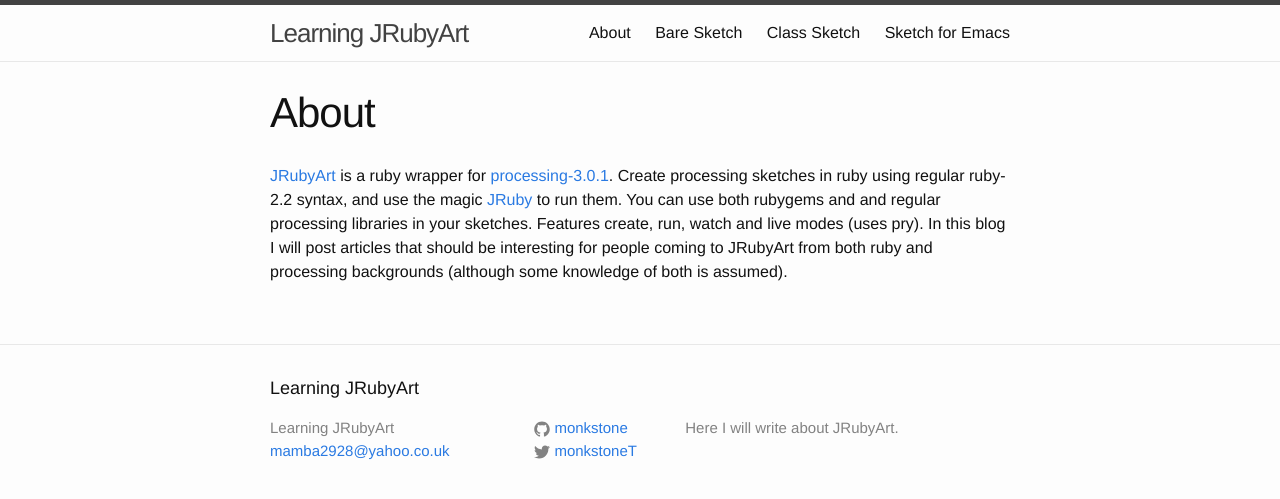
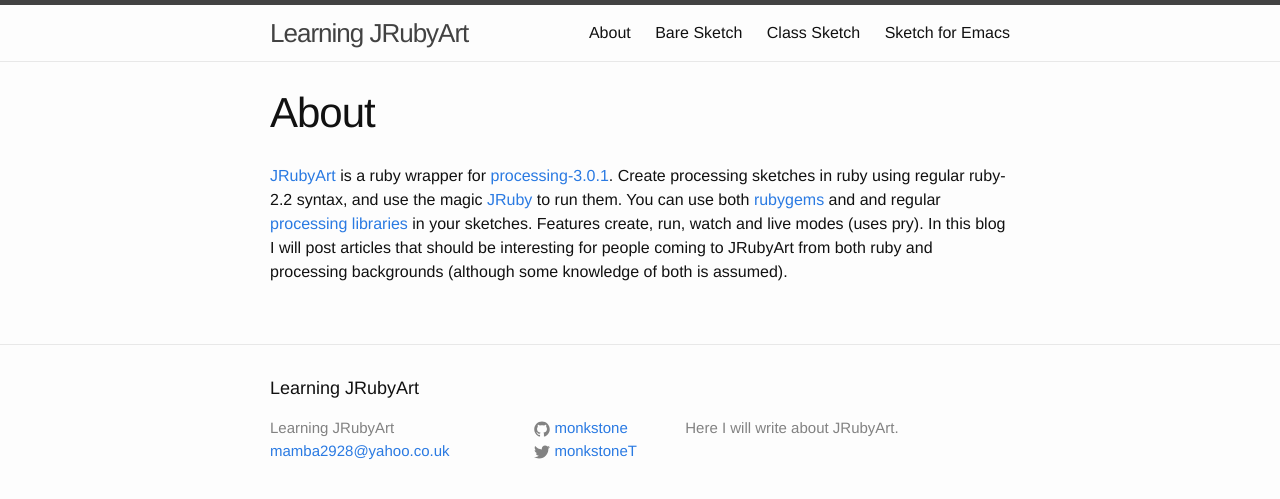
Before and after one commit to monkstone/monkstone.github.com, a Jekyll site: the page built from about.md, in a window 1280 px wide. Shown: the top 499 px of the page. Built offline with Jekyll 4.4.1, drawn with Linux system fonts in a browser that asks for light colours; part of the change alters nothing that is shown.

```diff
--- a/about.md
+++ b/about.md
@@ -4,9 +4,10 @@ title: About
 permalink: /about/
 ---
 
-[JRubyArt][jruby_art] is a ruby wrapper for [processing-3.0.1][processing].  Create processing sketches in ruby using regular ruby-2.2 syntax, and use the magic [JRuby][jruby] to run them. You can use both rubygems and and regular processing libraries in your sketches. Features create, run, watch and live modes (uses pry). In this blog I will post articles that should be interesting for people coming to JRubyArt from both ruby and processing backgrounds (although some knowledge of both is assumed).
+[JRubyArt][jruby_art] is a ruby wrapper for [processing-3.0.1][processing].  Create processing sketches in ruby using regular ruby-2.2 syntax, and use the magic [JRuby][jruby] to run them. You can use both [rubygems][gem] and and regular [processing libraries][libraries] in your sketches. Features create, run, watch and live modes (uses pry). In this blog I will post articles that should be interesting for people coming to JRubyArt from both ruby and processing backgrounds (although some knowledge of both is assumed).
 
-[jruby]: http://jruby.org
-[processing]: https://processing.org
-
-[jruby_art]: https://ruby-processing.github.io/index.html
+[jruby]:http://jruby.org
+[processing]:https://processing.org
+[gem]:{{ site.url }}/_posts/pbox2d/
+[libraries]:https://processing.org/reference/libraries/
+[jruby_art]:https://ruby-processing.github.io/index.html
```
